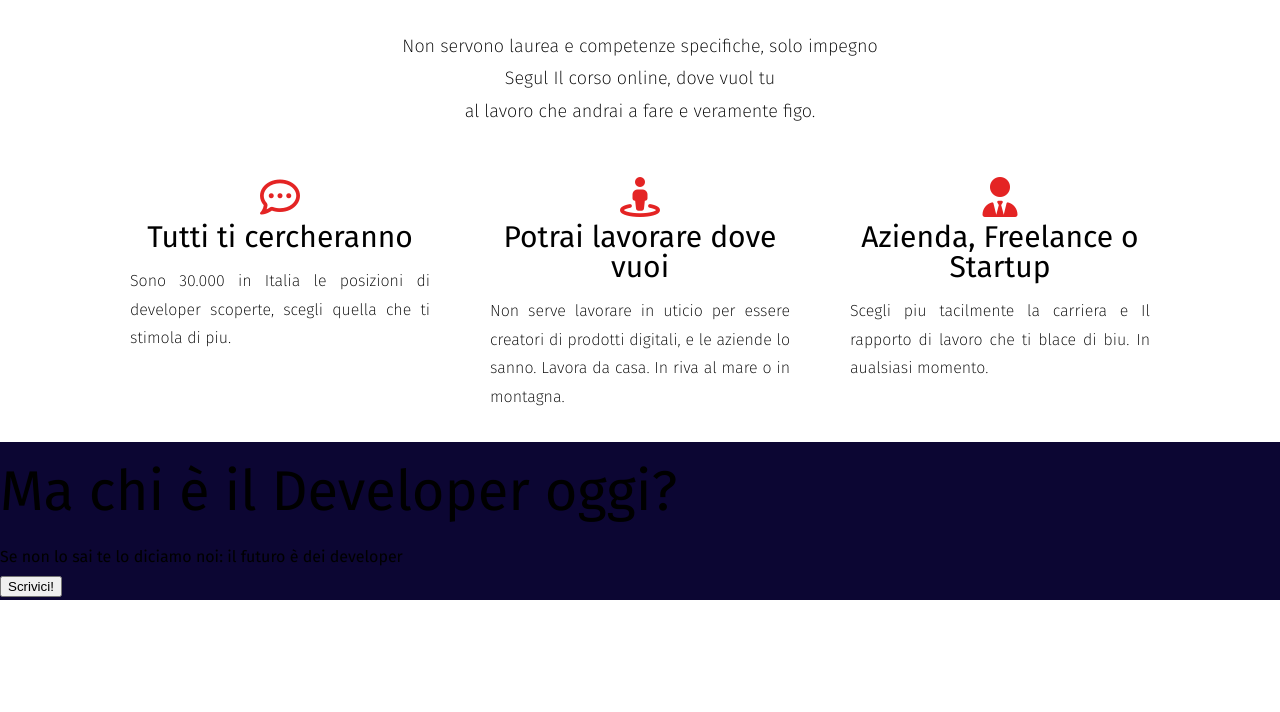
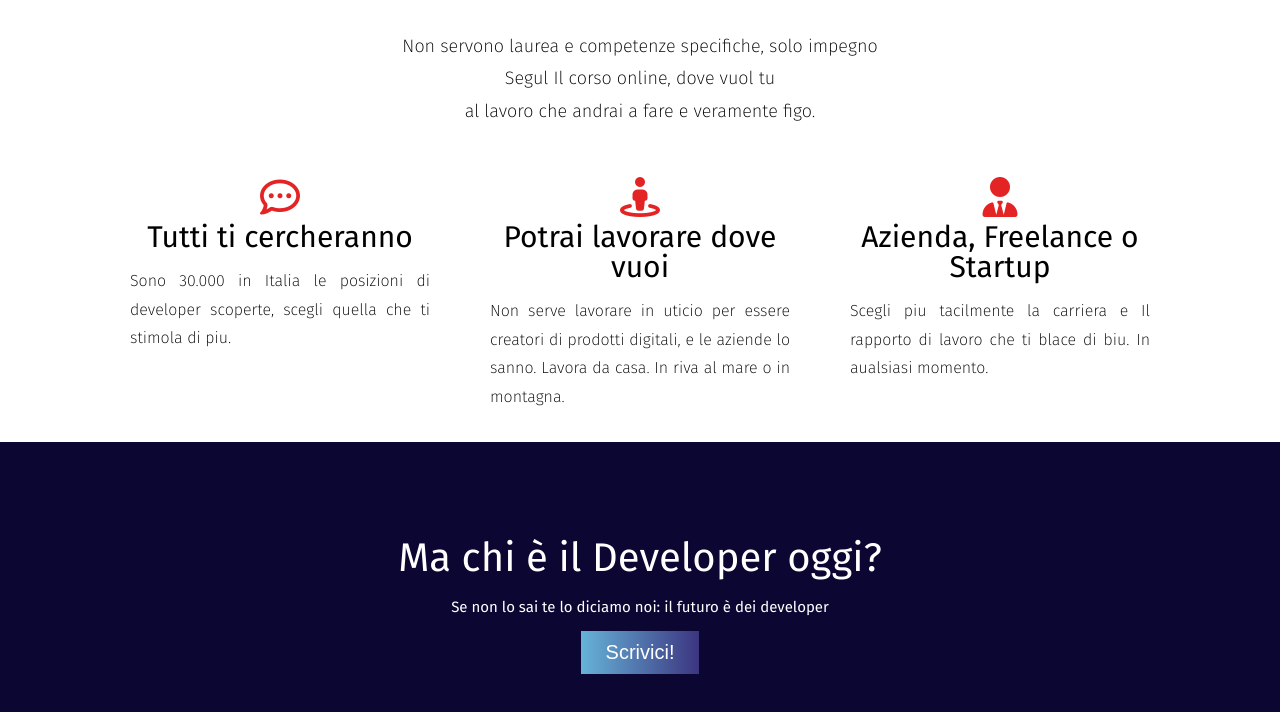
Before and after one commit to N1XIL9/U1-W2-D5.Progetto_settimanale, a plain HTML site: page index.html in a window 1280 px wide. Shown: the part 608-1320 px from the top of the page. Before the commit the page ends 1208 px from the top, so only its background shows below. Drawn offline with Linux system fonts and the light colour scheme.

Commit message:
main section four finished

```diff
--- a/assets/css/stile.css
+++ b/assets/css/stile.css
@@ -181,8 +181,40 @@ i {
 
 #section-four {
     background-color: #0c0633;
+    height: 40vh;
+    color: white;
+    text-align: center;
+}
 
+#section-four div {
+    padding-top: 80px;
 }
+
+#section-four h2 {
+    font-size: 40px;
+}
+
+#section-four p {
+    font-size: 15px;
+    margin-left: 35%;
+    margin-right: 35%;
+    margin-bottom: 10px;
+}
+
+.write-us-button {
+    font-size: 20px;
+    padding: 10px 25px;
+    border: none;
+    background: rgb(102, 179, 216);
+    background: linear-gradient(90deg, rgba(102, 179, 216, 1) 0%, rgba(60, 53, 128, 1) 100%);
+    color: white;
+}
+
+.write-us-button:hover {
+    cursor: pointer;
+    box-shadow: 2px 2px 8px 2px rgb(110, 110, 110);
+}
+
 
 /* FOOTER */
 
--- a/index.html
+++ b/index.html
@@ -92,9 +92,11 @@
       </section>
 
       <section id="section-four">
-        <h2> Ma chi è il Developer oggi? </h2>
-        <p> Se non lo sai te lo diciamo noi: il futuro è dei developer </p>
-        <button class="write-us"> Scrivici!</button>
+        <div>
+          <h2> Ma chi è il Developer oggi? </h2>
+          <p> Se non lo sai te lo diciamo noi: il futuro è dei developer </p>
+          <button class="write-us-button"> Scrivici!</button>
+        </div>
       </section>
 
     </main>
```
